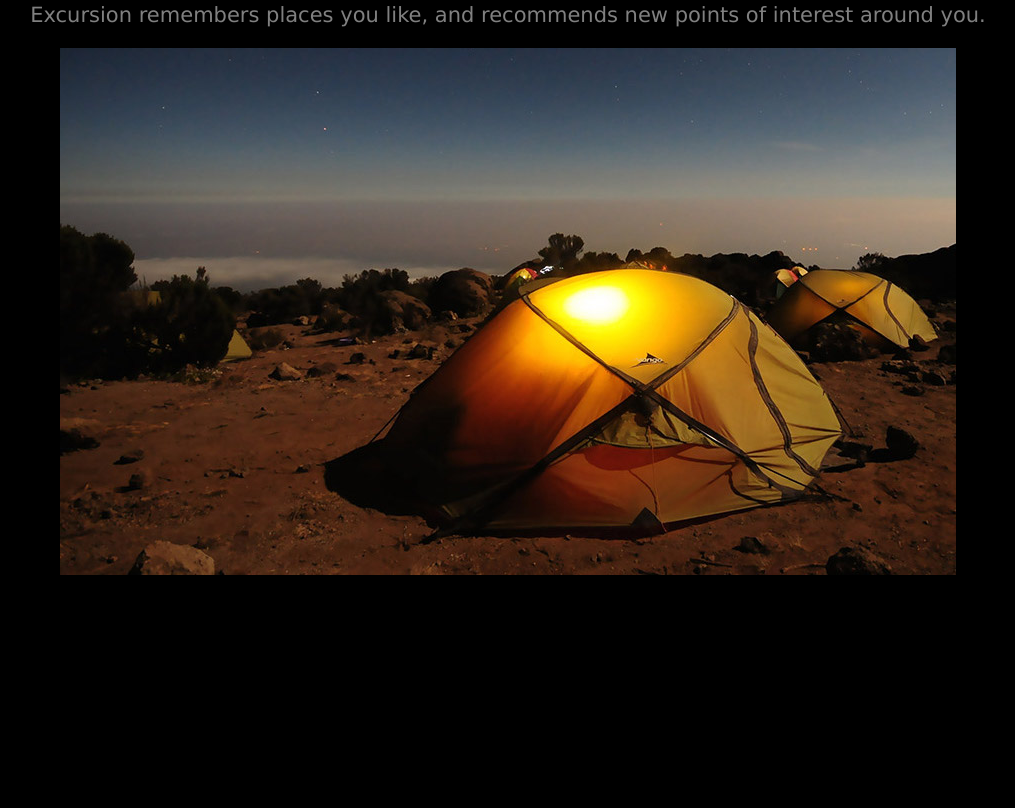
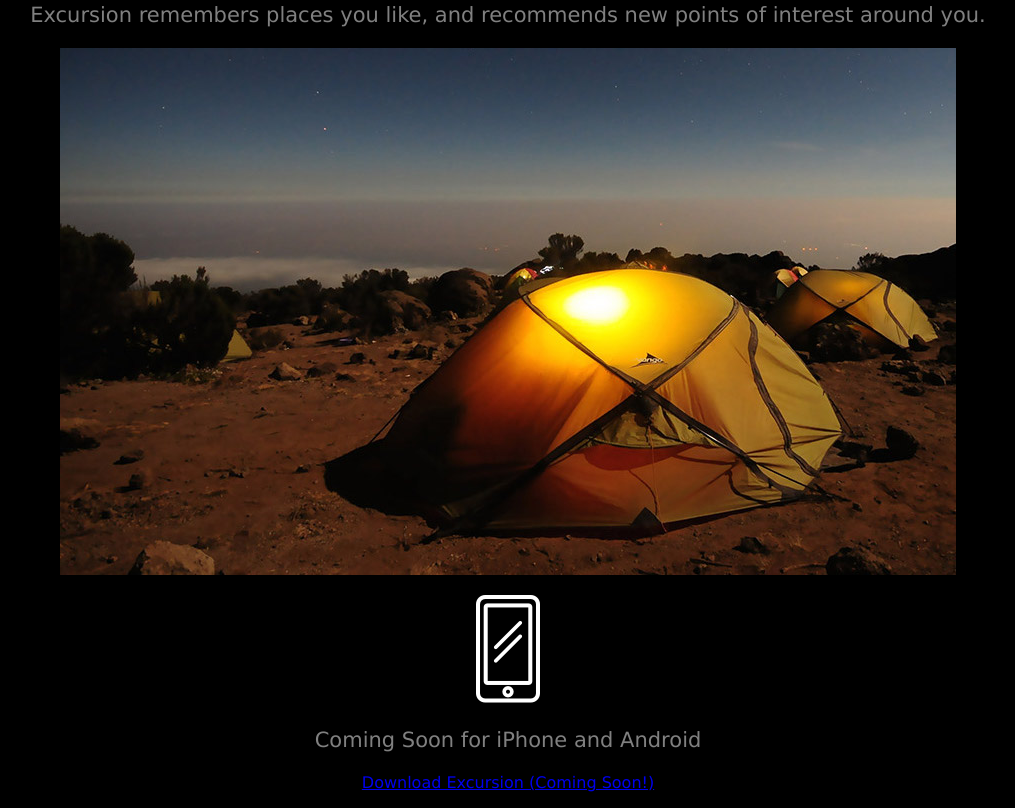
Before and after one commit to FiNicD/excursion3, a plain HTML site: page index.html in a window 1280 px wide. Shown: the part 488-1296 px from the top of the page, without its empty margins (132-1147 px from the left). Before the commit the page ends 1083 px from the top, so only its background shows below. Drawn offline with Linux system fonts and the light colour scheme.

Commit message:
Added footer text

```diff
--- a/index.html
+++ b/index.html
@@ -19,6 +19,10 @@
     <h2 <a class="header--secondary">Your Personal Travel Guide </h2>
     <p <a class="header--subheader">Excursion remembers places you like, and recommends new points of interest around you.</p>
     <p><img src="resources/images/camp.jpg" alt="Campsite Image"></p>
+    <p><img src="resources/images/phone.png" alt="Phone image"</p>
+    <p <a class="header--subheader">Coming Soon for iPhone and Android</p>
+    <p><a class=".link--cta" href=#"> Download Excursion (Coming Soon!)</a></p>
+    <p></p>
 
     </body>
     </html>
```
